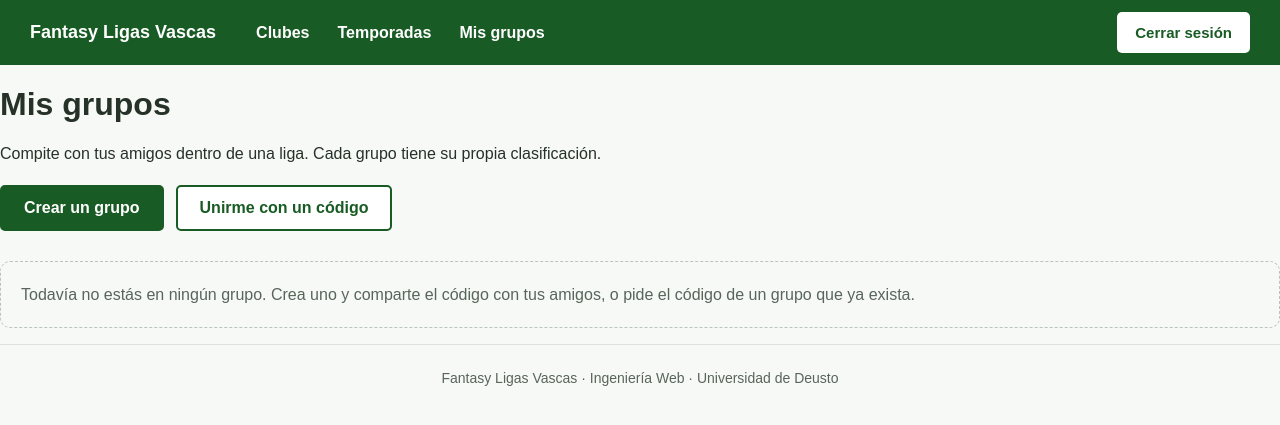
After one commit to Aimar1109/proyectoweb, a Django app: page /grupos/ in a window 1280 px wide. The commit adds this page. Shown: the top 425 px of the page. Run offline with Django 5.2, Linux system fonts and the light colour scheme; a user stored in the database is signed in; data that the repository does not hold is empty.

Commit message:
version de fantasy por grupos

```diff
--- a/fantasy/templates/fantasy/base.html
+++ b/fantasy/templates/fantasy/base.html
@@ -17,6 +17,10 @@
         <nav class="navbar-links">
             <a href="{% url 'lista_clubes' %}">Clubes</a>
             <a href="{% url 'lista_temporadas' %}">Temporadas</a>
+
+            {% if user.is_authenticated %}
+                <a href="{% url 'mis_grupos' %}">Mis grupos</a>
+            {% endif %}
         </nav>
 
         <div class="navbar-auth">
@@ -40,6 +44,9 @@
     </header>
 
     <main>
+        {% for m in messages %}
+            <p class="aviso {{ m.tags }}">{{ m }}</p>
+        {% endfor %}
         {% block content %}{% endblock %}
     </main>
 
--- /dev/null
+++ b/fantasy/templates/fantasy/grupos/mis_grupos.html
@@ -0,0 +1,33 @@
+{% extends "fantasy/base.html" %}
+
+{% block titulo %}Mis grupos · Fantasy Ligas Vascas{% endblock %}
+
+{% block content %}
+    <h1>Mis grupos</h1>
+    <p>Compite con tus amigos dentro de una liga. Cada grupo tiene su propia clasificación.</p>
+
+    <div class="acciones">
+        <a class="boton" href="{% url 'crear_grupo' %}">Crear un grupo</a>
+        <a class="boton boton-sec" href="{% url 'unirse_grupo' %}">Unirme con un código</a>
+    </div>
+
+    {% if grupos %}
+        <div class="lista-grupos">
+            {% for grupo in grupos %}
+                <a class="grupo" href="{% url 'detalle_grupo' grupo.pk %}">
+                    <strong>{{ grupo.nombre }}</strong>
+                    <span class="meta">{{ grupo.liga.nombre }}</span>
+                    <span class="meta">
+                        {{ grupo.membresias.count }} de {{ grupo.MAX_MIEMBROS }} miembros
+                        {% if grupo.creador == request.user %}(lo has creado tú){% endif %}
+                    </span>
+                </a>
+            {% endfor %}
+        </div>
+    {% else %}
+        <p class="vacio">
+            Todavía no estás en ningún grupo. Crea uno y comparte el código con tus amigos,
+            o pide el código de un grupo que ya exista.
+        </p>
+    {% endif %}
+{% endblock %}
--- a/fantasy/urls.py
+++ b/fantasy/urls.py
@@ -19,4 +19,10 @@ urlpatterns = [
     path("temporadas/<int:pk>/", views.detalle_temporada, name="detalle_temporada"),
 
     path("ligas/<int:pk>/", views.detalle_liga, name="detalle_liga"),
+
+    path("grupos/", views.mis_grupos, name="mis_grupos"),
+    path("grupos/unirse/", views.unirse_grupo, name="unirse_grupo"),
+    path("grupos/<int:pk>/", views.clasificacion_grupo, name="clasificacion"),
+    path("grupos/<int:pk>/salir/", views.salir_grupo, name="salir_grupo"),
+    path("grupos/nuevo/", views.crear_grupo, name="crear_grupo"),
 ]
--- a/fantasy/views.py
+++ b/fantasy/views.py
@@ -1,20 +1,23 @@
-from django.shortcuts import render, get_object_or_404
+from pyexpat.errors import messages
+
+from django.shortcuts import redirect, render, get_object_or_404
+
+from . import servicios
 
 from .forms import RegistroForm
-from .models import Club, Equipo, Temporada,Liga,Usuario
+from .models import Club, Equipo, Grupo, Temporada,Liga,Usuario, Partido, Jugador
 
 from django.contrib.auth.forms import UserCreationForm
 from django.contrib.auth.views import LoginView, LogoutView
 from django.urls import reverse_lazy
 from django.contrib.auth import login
 
-# Create your views here.
-
+from django.contrib.auth.decorators import login_required
 
 from django.views.generic import CreateView, TemplateView
 from django.utils import timezone
-
-from .models import Club, Equipo, Jugador, Usuario, Partido
+from django.core.exceptions import ValidationError
+from django.views.decorators.http import require_POST
 
 
 class IndexView(TemplateView):
@@ -98,3 +101,61 @@ class RegistroView(CreateView):
         response = super().form_valid(form)
         login(self.request, self.object)
         return response
+
+# GRUPOS
+
+@login_required
+def mis_grupos(request):
+    grupos = Grupo.objects.filter(membresias__usuario=request.user).select_related("liga")
+    return render(request, "fantasy/grupos/mis_grupos.html", {"grupos": grupos})
+
+@login_required
+def crear_grupo(request):
+    ligas = Liga.objects.select_related("temporada")
+    if request.method == ["POST"]:
+        try:
+            liga = Liga.objects.filter(pk=request.POST.get("liga") or None).first()
+        except ValueError:
+            liga = None
+        if liga is None:
+            messages.error(request, "Elige una liga.")
+        else:
+            try:
+                grupo = servicios.crear_grupo(request.user, liga, request.POST.get("nombre", ""))
+                return redirect("clasificacion.html", pk = grupo.pk)
+            except ValidationError as e:
+                messages.error(request, e.message)
+    return render(request, "fantasy/grupos/crear_grupo.html", {"ligas": ligas})
+
+@login_required
+def unirse_grupo(request):
+    if request.method == "POST":
+        try:
+            grupo = servicios.unirse_a_grupo(request.user, request.POST.get("codigo", ""))
+            return redirect("detalle_grupo", pk=grupo.pk)
+        except ValidationError as e:
+            messages.error(request, e.message)
+    return render(request, "fantasy/grupos/unirse_grupo.html")
+
+@login_required
+def clasificacion_grupo(request, pk):
+    grupo = get_object_or_404(Grupo, pk=pk)
+    if not grupo.membresias.filter(usuario=request.user).exists():
+        return redirect("unirse_grupo")  # solo los miembros ven el grupo
+    ranking = (
+        grupo.membresias
+        .select_related("usuario")
+        .order_by("-puntos", "usuario__alias")
+    )
+    return render(request, "fantasy/grupos/clasificacion.html",
+                  {"grupo": grupo, "ranking": ranking})
+
+@login_required
+@require_POST
+def salir_grupo(request, pk):
+    grupo = get_object_or_404(Grupo, pk=pk)
+    if grupo.creador_id == request.user.pk:
+        messages.error(request, "El creador no puede abandonar el grupo.")
+        return redirect("detalle_grupo", pk=pk)
+    grupo.membresias.filter(usuario=request.user).delete()
+    return redirect("mis_grupos")
--- a/static/css/style.css
+++ b/static/css/style.css
@@ -338,3 +338,192 @@ a {
     outline: 2px solid #195b24;
     outline-offset: 1px;
 }
+
+/* GRUPOS */
+
+.acciones {
+    display: flex;
+    flex-wrap: wrap;
+    gap: 12px;
+    margin: 22px 0 30px;
+}
+
+.boton {
+    display: inline-block;
+    background: #195b24;
+    color: white;
+    border: 2px solid #195b24;
+    padding: 12px 22px;
+    border-radius: 5px;
+    font-family: inherit;
+    font-size: 16px;
+    font-weight: bold;
+    text-decoration: none;
+    cursor: pointer;
+}
+
+.boton:hover {
+    background: #123f1a;
+    border-color: #123f1a;
+}
+
+.boton-sec {
+    background: white;
+    color: #195b24;
+}
+
+.boton-sec:hover {
+    background: #e8f0e8;
+    color: #195b24;
+    border-color: #195b24;
+}
+
+.boton:focus-visible {
+    outline: 2px solid #195b24;
+    outline-offset: 2px;
+}
+
+.meta {
+    color: #58655b;
+    font-size: 15px;
+}
+
+.vacio {
+    padding: 20px;
+    border: 1px dashed #b9c5ba;
+    border-radius: 10px;
+    color: #58655b;
+    line-height: 1.6;
+}
+
+/* Lista de mis grupos */
+
+.lista-grupos {
+    display: grid;
+    gap: 14px;
+}
+
+.grupo {
+    display: flex;
+    flex-direction: column;
+    gap: 4px;
+    padding: 18px 22px;
+    background: white;
+    border: 1px solid #d9e0d9;
+    border-radius: 10px;
+    color: #263128;
+    text-decoration: none;
+}
+
+.grupo strong {
+    font-size: 18px;
+    color: #173c22;
+}
+
+.grupo:hover {
+    border-color: #195b24;
+}
+
+/* Detalle del grupo */
+
+.codigo {
+    display: inline-block;
+    padding: 3px 10px;
+    background: #e8f0e8;
+    border-radius: 5px;
+    color: #123f1a;
+    font-family: monospace;
+    font-size: 18px;
+    letter-spacing: 3px;
+}
+
+.tabla-ranking {
+    width: 100%;
+    max-width: 560px;
+    background: white;
+    border: 1px solid #d9e0d9;
+    border-collapse: collapse;
+}
+
+.tabla-ranking th,
+.tabla-ranking td {
+    padding: 12px 16px;
+    border-bottom: 1px solid #e5e9e5;
+    text-align: left;
+}
+
+.tabla-ranking th {
+    background: #f1f5f1;
+    color: #173c22;
+}
+
+.tabla-ranking th:last-child,
+.tabla-ranking td:last-child {
+    text-align: right;
+}
+
+.tabla-ranking .yo {
+    background: #e8f0e8;
+    font-weight: bold;
+}
+
+.salir {
+    margin-top: 28px;
+}
+
+/* Formularios de crear grupo y unirse */
+
+.formulario {
+    max-width: 460px;
+    padding: 28px;
+    background: white;
+    border: 1px solid #d9e0d9;
+    border-radius: 12px;
+}
+
+.campo {
+    display: flex;
+    flex-direction: column;
+    gap: 6px;
+    margin-bottom: 18px;
+}
+
+.campo label {
+    font-weight: bold;
+}
+
+.campo input,
+.campo select {
+    padding: 12px;
+    border: 1px solid #d9e0d9;
+    border-radius: 6px;
+    background: white;
+    font-family: inherit;
+    font-size: 15px;
+}
+
+.campo input:focus,
+.campo select:focus {
+    outline: 2px solid #195b24;
+    outline-offset: 1px;
+}
+
+.input-codigo {
+    font-family: monospace;
+    letter-spacing: 3px;
+    text-transform: uppercase;
+}
+
+/* Avisos de las vistas (django messages) */
+
+.aviso {
+    padding: 12px 16px;
+    margin: 0 0 20px;
+    background: #e8f0e8;
+    border-radius: 6px;
+}
+
+.aviso.error {
+    background: #fdecea;
+    color: #b91c1c;
+}
```
Also changed, not shown: fantasy/admin.py (+23 -13 lines), fantasy/models.py (+55 -27 lines), fantasy/servicios.py (added, +39 -0 lines), fantasy/templates/fantasy/grupos/clasificacion.html (added, +48 -0 lines), fantasy/templates/fantasy/grupos/crear_grupo.html (added, +39 -0 lines), fantasy/templates/fantasy/grupos/unirse_grupo.html (added, +23 -0 lines), db.sqlite3, fantasy/migrations/0001_initial.py.
